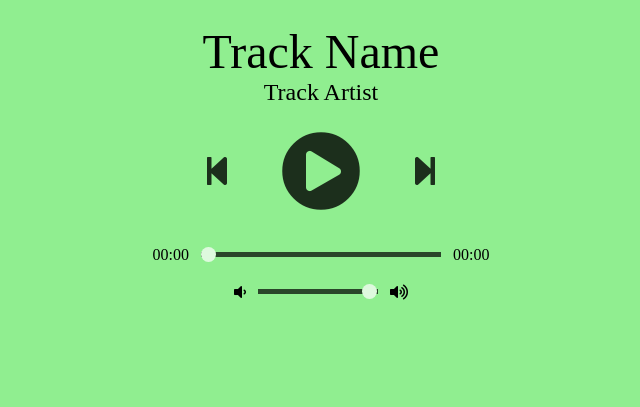
After one commit to sandipan-basak/Offline_Music_Palyer, a Django app: template templates/player.html in a window 1280 px wide. The commit adds this page. Shown: the part 393-800 px from the top of the page, without its empty margins (319-959 px from the left). Run offline with Django 3.2, Linux system fonts and the light colour scheme; the template is opened without the code that fills it, so the values that code supplies are empty; some libraries are stand-ins or nearby versions.

Commit message:
Initiate add music player

```diff
--- /dev/null
+++ b/templates/player.html
@@ -0,0 +1,399 @@
+<!DOCTYPE html>
+
+<style>
+
+    body {
+    background-color: lightgreen;
+
+    /* Smoothly transition the background color */
+    transition: background-color .5s;
+    }
+
+    /* Using flex with the column direction to
+    align items in a vertical direction */
+    .player {
+    height: 95vh;
+    display: flex;
+    align-items: center;
+    flex-direction: column;
+    justify-content: center;
+    }
+
+    .details {
+    display: flex;
+    align-items: center;
+    flex-direction: column;
+    justify-content: center;
+    margin-top: 25px;
+    }
+
+    .track-art {
+    margin: 25px;
+    height: 250px;
+    width: 250px;
+    background-image: URL(
+        "https://source.unsplash.com/Qrspubmx6kE/640x360");
+    background-size: cover;
+    background-position: center;
+    border-radius: 15%;
+    }
+
+    /* Changing the font sizes to suitable ones */
+    .now-playing {
+    font-size: 1rem;
+    }
+
+    .track-name {
+    font-size: 3rem;
+    }
+
+    .track-artist {
+    font-size: 1.5rem;
+    }
+
+    /* Using flex with the row direction to
+    align items in a horizontal direction */
+    .buttons {
+    display: flex;
+    flex-direction: row;
+    align-items: center;
+    }
+
+    .playpause-track,
+    .prev-track,
+    .next-track {
+    padding: 25px;
+    opacity: 0.8;
+
+    /* Smoothly transition the opacity */
+    transition: opacity .2s;
+    }
+
+    /* Change the opacity when mouse is hovered */
+    .playpause-track:hover,
+    .prev-track:hover,
+    .next-track:hover {
+    opacity: 1.0;
+    }
+
+    /* Define the slider width so that it scales properly */
+    .slider_container {
+    width: 75%;
+    max-width: 400px;
+    display: flex;
+    justify-content: center;
+    align-items: center;
+    }
+
+    /* Modify the appearance of the slider */
+    .seek_slider, .volume_slider {
+    -webkit-appearance: none;
+    -moz-appearance: none;
+    appearance: none;
+    height: 5px;
+    background: black;
+    opacity: 0.7;
+    -webkit-transition: .2s;
+    transition: opacity .2s;
+    }
+
+    /* Modify the appearance of the slider thumb */
+    .seek_slider::-webkit-slider-thumb,
+    .volume_slider::-webkit-slider-thumb {
+    -webkit-appearance: none;
+    -moz-appearance: none;
+    appearance: none;
+    width: 15px;
+    height: 15px;
+    background: white;
+    cursor: pointer;
+    border-radius: 50%;
+    }
+
+    /* Change the opacity when mouse is hovered */
+    .seek_slider:hover,
+    .volume_slider:hover {
+    opacity: 1.0;
+    }
+
+    .seek_slider {
+    width: 60%;
+    }
+
+    .volume_slider {
+    width: 30%;
+    }
+
+    .current-time,
+    .total-duration {
+    padding: 10px;
+    }
+
+    i.fa-volume-down,
+    i.fa-volume-up {
+    padding: 10px;
+    }
+
+    /* Change the mouse cursor to a pointer
+    when hovered over */
+    i.fa-play-circle,
+    i.fa-pause-circle,
+    i.fa-step-forward,
+    i.fa-step-backward {
+    cursor: pointer;
+    }
+
+</style>
+
+<html lang="en">
+<head>
+  <title>Simple Music Player</title>
+  <!-- Load FontAwesome icons -->
+  <link rel="stylesheet"
+        href=
+"https://cdnjs.cloudflare.com/ajax/libs/font-awesome/5.13.0/css/all.min.css">
+
+  <!-- Load the custom CSS style file -->
+  <link rel="stylesheet" type="text/css" href="style.css">
+</head>
+<body>
+  <div class="player">
+
+    <!-- Define the section for displaying details -->
+    <div class="details">
+      <div class="now-playing">PLAYING x OF y</div>
+      <div class="track-art"></div>
+      <div class="track-name">Track Name</div>
+      <div class="track-artist">Track Artist</div>
+    </div>
+
+    <!-- Define the section for displaying track buttons -->
+    <div class="buttons">
+      <div class="prev-track" onclick="prevTrack()">
+        <i class="fa fa-step-backward fa-2x"></i>
+      </div>
+      <div class="playpause-track" onclick="playpauseTrack()">
+        <i class="fa fa-play-circle fa-5x"></i>
+      </div>
+      <div class="next-track" onclick="nextTrack()">
+        <i class="fa fa-step-forward fa-2x"></i>
+      </div>
+    </div>
+
+    <!-- Define the section for displaying the seek slider-->
+    <div class="slider_container">
+      <div class="current-time">00:00</div>
+      <input type="range" min="1" max="100"
+        value="0" class="seek_slider" onchange="seekTo()">
+      <div class="total-duration">00:00</div>
+    </div>
+
+    <!-- Define the section for displaying the volume slider-->
+    <div class="slider_container">
+      <i class="fa fa-volume-down"></i>
+      <input type="range" min="1" max="100"
+        value="99" class="volume_slider" onchange="setVolume()">
+      <i class="fa fa-volume-up"></i>
+    </div>
+  </div>
+
+  <!-- Load the main script for the player -->
+  <script src="main.js"></script>
+</body>
+
+<script>
+
+    // Select all the elements in the HTML page
+    // and assign them to a variable
+    let now_playing = document.querySelector(".now-playing");
+    let track_art = document.querySelector(".track-art");
+    let track_name = document.querySelector(".track-name");
+    let track_artist = document.querySelector(".track-artist");
+
+    let playpause_btn = document.querySelector(".playpause-track");
+    let next_btn = document.querySelector(".next-track");
+    let prev_btn = document.querySelector(".prev-track");
+
+    let seek_slider = document.querySelector(".seek_slider");
+    let volume_slider = document.querySelector(".volume_slider");
+    let curr_time = document.querySelector(".current-time");
+    let total_duration = document.querySelector(".total-duration");
+
+    // Specify globally used values
+    let track_index = 0;
+    let isPlaying = false;
+    let updateTimer;
+
+    // Create the audio element for the player
+    let curr_track = document.createElement('audio');
+
+    // Define the list of tracks that have to be played
+    let track_list = [
+    {
+        name: "Night Owl",
+        artist: "Broke For Free",
+        image: "Image URL",
+        path: "Night_Owl.mp3"
+    },
+    {
+        name: "Enthusiast",
+        artist: "Tours",
+        image: "Image URL",
+        path: "Enthusiast.mp3"
+    },
+    {
+        name: "Shipping Lanes",
+        artist: "Chad Crouch",
+        image: "Image URL",
+        path: "Shipping_Lanes.mp3",
+    },
+    ];
+
+
+    function loadTrack(track_index) {
+        // Clear the previous seek timer
+        clearInterval(updateTimer);
+        resetValues();
+
+        // Load a new track
+        curr_track.src = track_list[track_index].path;
+        curr_track.load();
+
+        // Update details of the track
+        track_art.style.backgroundImage =
+            "url(" + track_list[track_index].image + ")";
+        track_name.textContent = track_list[track_index].name;
+        track_artist.textContent = track_list[track_index].artist;
+        now_playing.textContent =
+            "PLAYING " + (track_index + 1) + " OF " + track_list.length;
+
+        // Set an interval of 1000 milliseconds
+        // for updating the seek slider
+        updateTimer = setInterval(seekUpdate, 1000);
+
+        // Move to the next track if the current finishes playing
+        // using the 'ended' event
+        curr_track.addEventListener("ended", nextTrack);
+
+        // Apply a random background color
+        random_bg_color();
+    }
+
+    function random_bg_color() {
+        // Get a random number between 64 to 256
+        // (for getting lighter colors)
+        let red = Math.floor(Math.random() * 256) + 64;
+        let green = Math.floor(Math.random() * 256) + 64;
+        let blue = Math.floor(Math.random() * 256) + 64;
+
+        // Construct a color withe the given values
+        let bgColor = "rgb(" + red + ", " + green + ", " + blue + ")";
+
+        // Set the background to the new color
+        document.body.style.background = bgColor;
+    }
+
+    // Functiom to reset all values to their default
+    function resetValues() {
+        curr_time.textContent = "00:00";
+        total_duration.textContent = "00:00";
+        seek_slider.value = 0;
+    }
+
+
+    function playpauseTrack() {
+        // Switch between playing and pausing
+        // depending on the current state
+        if (!isPlaying) playTrack();
+        else pauseTrack();
+    }
+
+    function playTrack() {
+        // Play the loaded track
+        curr_track.play();
+        isPlaying = true;
+
+        // Replace icon with the pause icon
+        playpause_btn.innerHTML = '<i class="fa fa-pause-circle fa-5x"></i>';
+    }
+
+    function pauseTrack() {
+        // Pause the loaded track
+        curr_track.pause();
+        isPlaying = false;
+
+        // Replace icon with the play icon
+        playpause_btn.innerHTML = '<i class="fa fa-play-circle fa-5x"></i>';;
+    }
+
+    function nextTrack() {
+        // Go back to the first track if the
+        // current one is the last in the track list
+        if (track_index < track_list.length - 1)
+            track_index += 1;
+        else track_index = 0;
+
+        // Load and play the new track
+        loadTrack(track_index);
+        playTrack();
+    }
+
+    function prevTrack() {
+        // Go back to the last track if the
+        // current one is the first in the track list
+            if (track_index > 0)
+                track_index -= 1;
+            else track_index = track_list.length;
+
+        // Load and play the new track
+        loadTrack(track_index);
+        playTrack();
+    }
+
+
+    function seekTo() {
+        // Calculate the seek position by the
+        // percentage of the seek slider
+        // and get the relative duration to the track
+        seekto = curr_track.duration * (seek_slider.value / 100);
+
+        // Set the current track position to the calculated seek position
+        curr_track.currentTime = seekto;
+    }
+
+    function setVolume() {
+        // Set the volume according to the
+        // percentage of the volume slider set
+        curr_track.volume = volume_slider.value / 100;
+    }
+
+    function seekUpdate() {
+        let seekPosition = 0;
+
+        // Check if the current track duration is a legible number
+        if (!isNaN(curr_track.duration)) {
+            seekPosition = curr_track.currentTime * (100 / curr_track.duration);
+            seek_slider.value = seekPosition;
+
+            // Calculate the time left and the total duration
+            let currentMinutes = Math.floor(curr_track.currentTime / 60);
+            let currentSeconds = Math.floor(curr_track.currentTime - currentMinutes * 60);
+            let durationMinutes = Math.floor(curr_track.duration / 60);
+            let durationSeconds = Math.floor(curr_track.duration - durationMinutes * 60);
+
+            // Add a zero to the single digit time values
+            if (currentSeconds < 10) { currentSeconds = "0" + currentSeconds; }
+            if (durationSeconds < 10) { durationSeconds = "0" + durationSeconds; }
+            if (currentMinutes < 10) { currentMinutes = "0" + currentMinutes; }
+            if (durationMinutes < 10) { durationMinutes = "0" + durationMinutes; }
+
+            // Display the updated duration
+            curr_time.textContent = currentMinutes + ":" + currentSeconds;
+            total_duration.textContent = durationMinutes + ":" + durationSeconds;
+        }
+    }
+
+
+
+</script>
+</html>
--- a/templates/playlists.html
+++ b/templates/playlists.html
@@ -49,7 +49,7 @@
                     </div>
                   {% else %}
                     <div class="PlaySong" style = "width:7%; height:100%; float:left;">
-                      <button type="button" onclick="enableControls()" class="playSong" name="playSong" value="{{ song.id }}"> Play </button>
+                      <button type="button" onclick="enableControls()" id="playSong" class="playSong" name="playSong" value="{{ song.id }}"> Play </button>
                     </div>
                   {% endif %}
                   <div class="CloseAudio" id="CloseAudio" style="width:7%; height:100%; float:left; display:none;">
--- a/templates/test.html
+++ b/templates/test.html
@@ -130,7 +130,7 @@
         </form>
         <audio controls>
             <!-- <source src="{%static "downloaded_songs/J Han - A Breath (featCL & Sam Ock).mp4" %}" type="audio/mpeg"> -->
-            {% with 'downloaded_songs/'|add:'Mac Miller - Cinderella (feat Ty Dolla ign)'|add:'.mp4' as audio_static %}
+            {% with 'downloaded_songs/'|add:'Mac Miller - Cinderella (feat Ty Dolla $ign)'|add:'.mp4' as audio_static %}
             <source src="{%static audio_static %}" type="audio/mpeg">
             {% endwith %}
         </audio>
```
